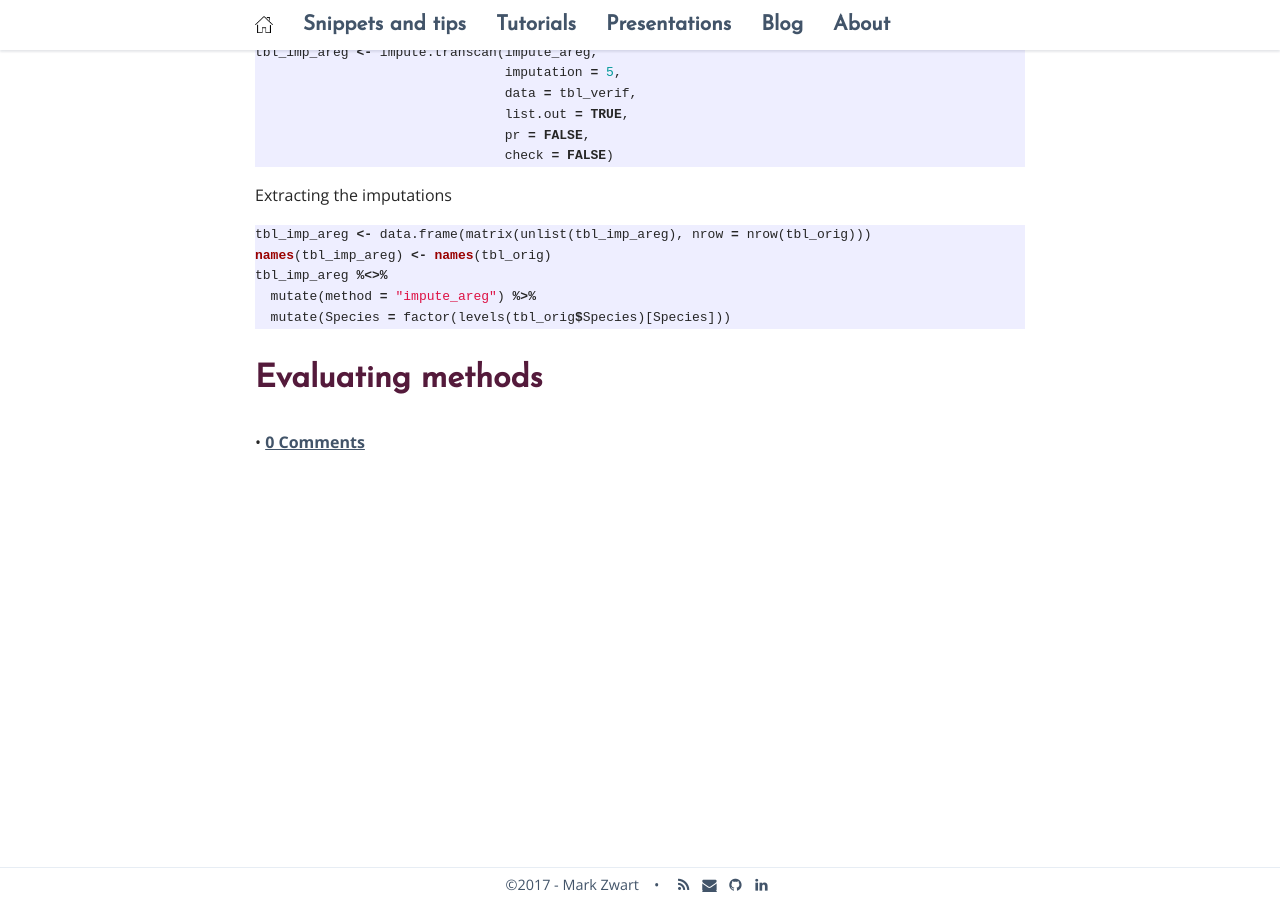
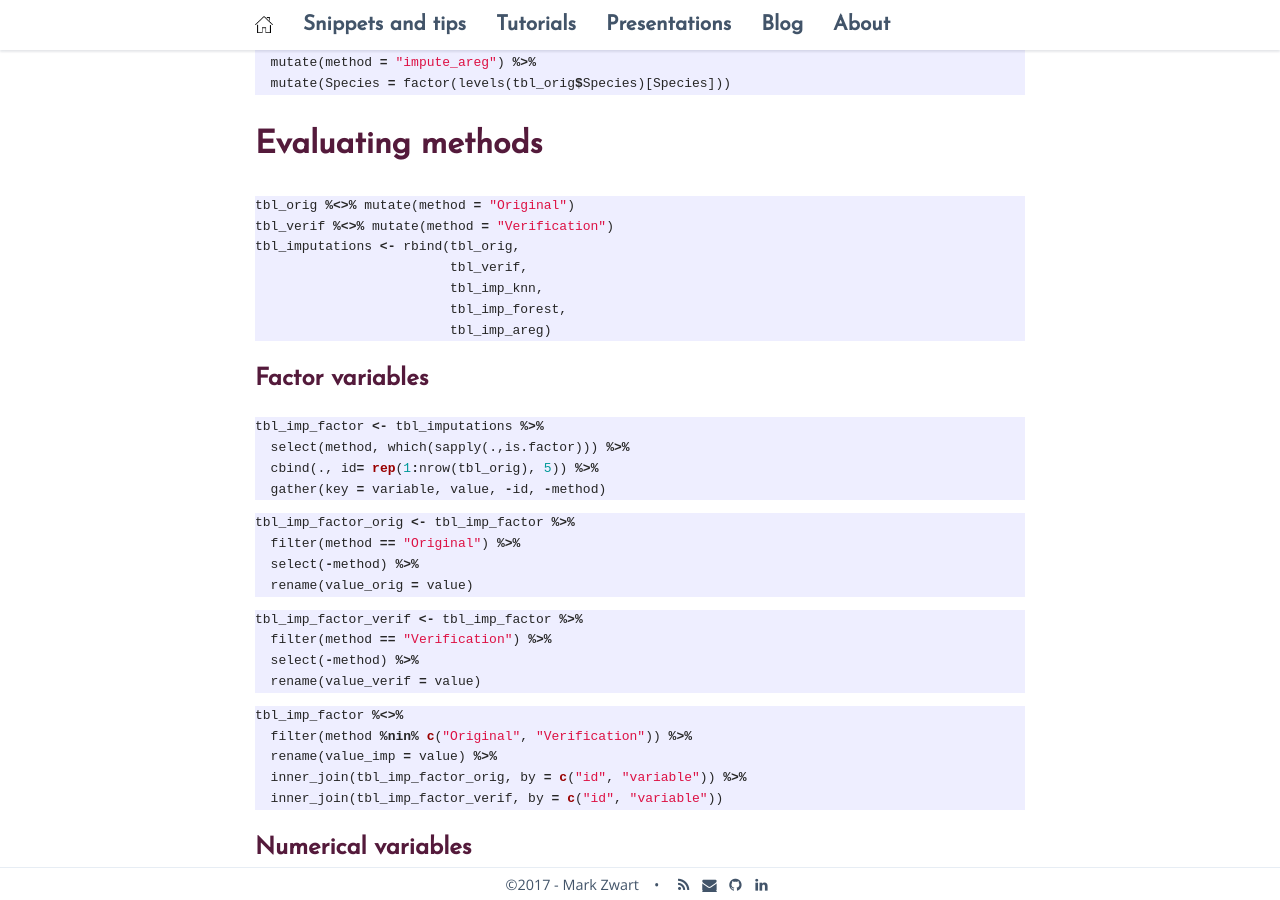
Before and after one commit to mark-me/mark-me.github.io, a Jekyll site: the page built from _pages/tutorials/impute-missings/impute-missings.md, in a window 1280 px wide and 900 px high, scrolled down 6198 px. Built offline with Jekyll 4.4.1, drawn with Linux system fonts in a browser that asks for light colours; nearby versions of some CDN libraries; comment, search, counter and statistics services are not loaded; before the commit the page ends 6654 px from its top, so only the background shows below that; some of the changed text lies outside the part shown.

Commit message:
Update impute-missings.md

````diff
--- a/_pages/tutorials/impute-missings/impute-missings.md
+++ b/_pages/tutorials/impute-missings/impute-missings.md
@@ -115,9 +115,6 @@
 }
 ```
 
-
-
-
 Then we'll see how many cases are affected and how:
 ```r
 mice_plot <- aggr(tbl_iris_miss, col = c("navyblue", "yellow"),
@@ -151,21 +148,6 @@
 |  |12|13|15|16|19|75|
 
 Interpreting
-
-# Reviewing solutions
-
-```r
-tbl_comparison <- data_frame(orig = tbl_iris_orig$Species,
-                             miss = tbl_iris_miss$Species,
-                             imp = tbl_iris_imp$Species)
-```
-
-```r
-tbl_comparison <- tbl_comparison[!complete.cases(tbl_comparison), ]
-ggplot(tbl_comparison) +
-  geom_jitter(aes(x = orig, y = imp)) +
-  geom_abline(slope = 1, intercept = 0)
-```
 
 # Solutions
 
@@ -241,3 +223,75 @@
 ```
 
 # Evaluating methods
+
+```r
+tbl_orig %<>% mutate(method = "Original")
+tbl_verif %<>% mutate(method = "Verification")
+tbl_imputations <- rbind(tbl_orig,
+                         tbl_verif,
+                         tbl_imp_knn,
+                         tbl_imp_forest,
+                         tbl_imp_areg)
+```
+
+## Factor variables
+
+```r
+tbl_imp_factor <- tbl_imputations %>%
+  select(method, which(sapply(.,is.factor))) %>%
+  cbind(., id= rep(1:nrow(tbl_orig), 5)) %>%
+  gather(key = variable, value, -id, -method)
+```
+
+```r
+tbl_imp_factor_orig <- tbl_imp_factor %>%
+  filter(method == "Original") %>%
+  select(-method) %>%
+  rename(value_orig = value)
+```
+
+```r
+tbl_imp_factor_verif <- tbl_imp_factor %>%
+  filter(method == "Verification") %>%
+  select(-method) %>%
+  rename(value_verif = value)
+```
+
+```r
+tbl_imp_factor %<>%
+  filter(method %nin% c("Original", "Verification")) %>%
+  rename(value_imp = value) %>%
+  inner_join(tbl_imp_factor_orig, by = c("id", "variable")) %>%
+  inner_join(tbl_imp_factor_verif, by = c("id", "variable"))
+```
+
+## Numerical variables
+
+```r
+tbl_imp_numeric <- tbl_imputations %>%
+  select(method, which(sapply(.,is.numeric))) %>%
+  cbind(., id= rep(1:nrow(tbl_orig), 5))%>%
+  gather(key = variable, value, -id, -method)
+```
+
+```r
+tbl_imp_num_orig <- tbl_imp_numeric %>%
+  filter(method == "Original") %>%
+  select(-method) %>%
+  rename(value_orig = value)
+```
+
+```r
+tbl_imp_num_verif <- tbl_imp_numeric %>%
+  filter(method == "Verification") %>%
+  select(-method) %>%
+  rename(value_verif = value)
+```
+
+```r
+tbl_imp_numeric %<>%
+  filter(method %nin% c("Original", "Verification")) %>%
+  rename(value_imp = value) %>%
+  inner_join(tbl_imp_num_orig, by = c("id", "variable")) %>%
+  inner_join(tbl_imp_num_verif, by = c("id", "variable"))
+```
````
